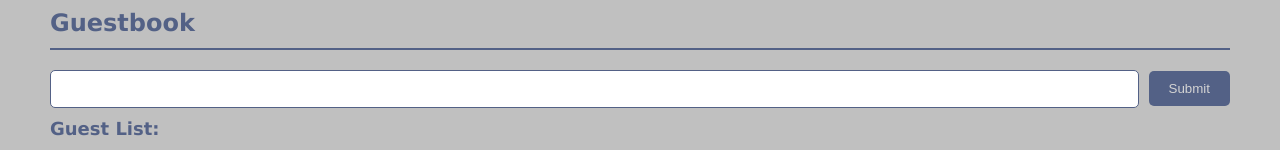
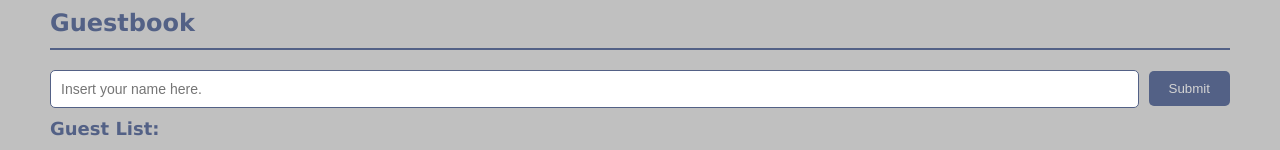
Before and after one commit to amalia66/Praktikum-5, a plain HTML site: page index.html in a window 1280 px wide. Shown: the part 2251-2401 px from the top of the page. Drawn offline with Linux system fonts and the light colour scheme.

Commit message:
Add files via upload

```diff
--- a/index.html
+++ b/index.html
@@ -103,7 +103,7 @@
         <section id="guestbook">
             <h2>Guestbook</h2>
             <div class="guestbook-form">
-                <input type="text" id="guest-name" >
+                <input type="text" id="guest-name" placeholder="Insert your name here.">
                 <button id="guest-submit">Submit</button>
             </div>
             <div class="guest-list-label">Guest List:</div>
```
Also changed, not shown: script.js (line endings or trailing spaces), style3.css (line endings or trailing spaces).
